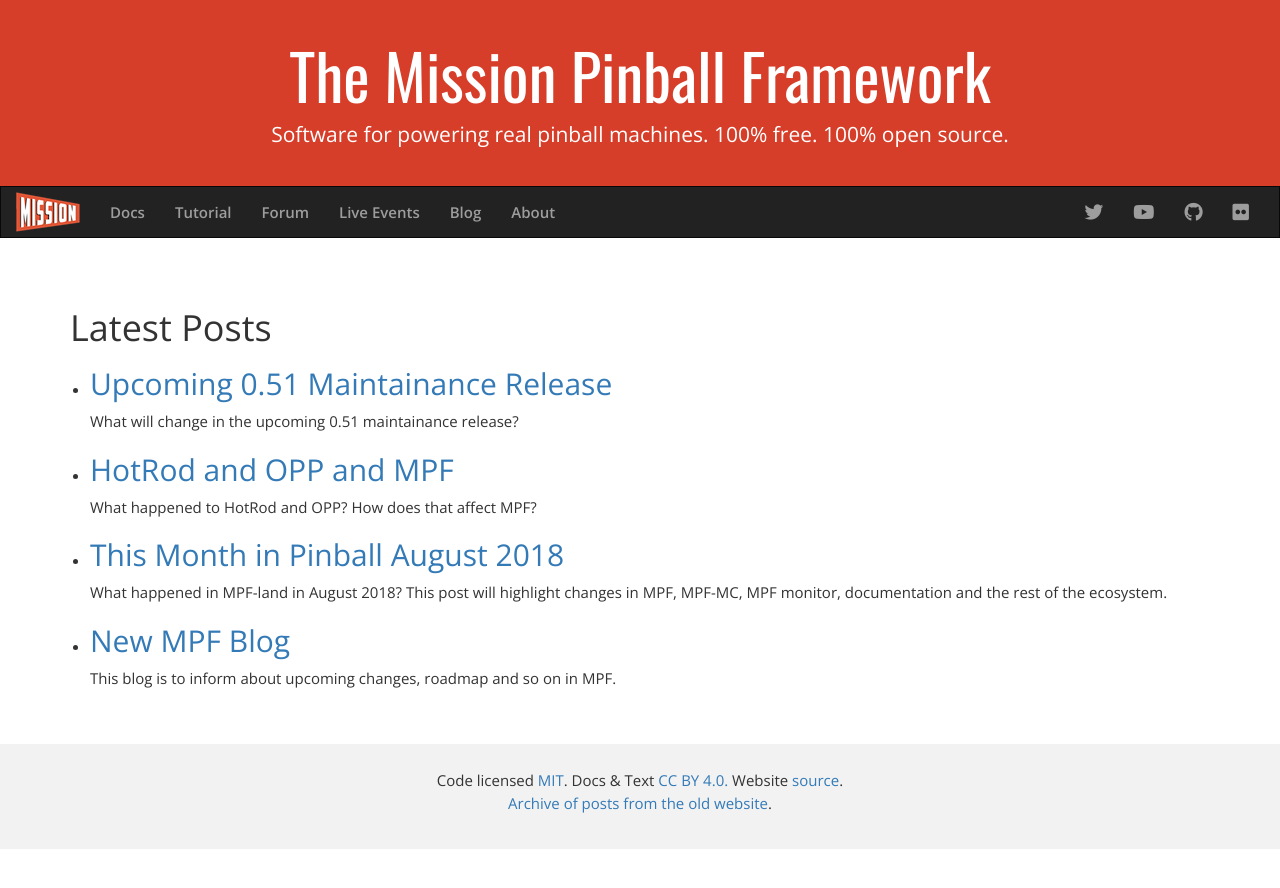
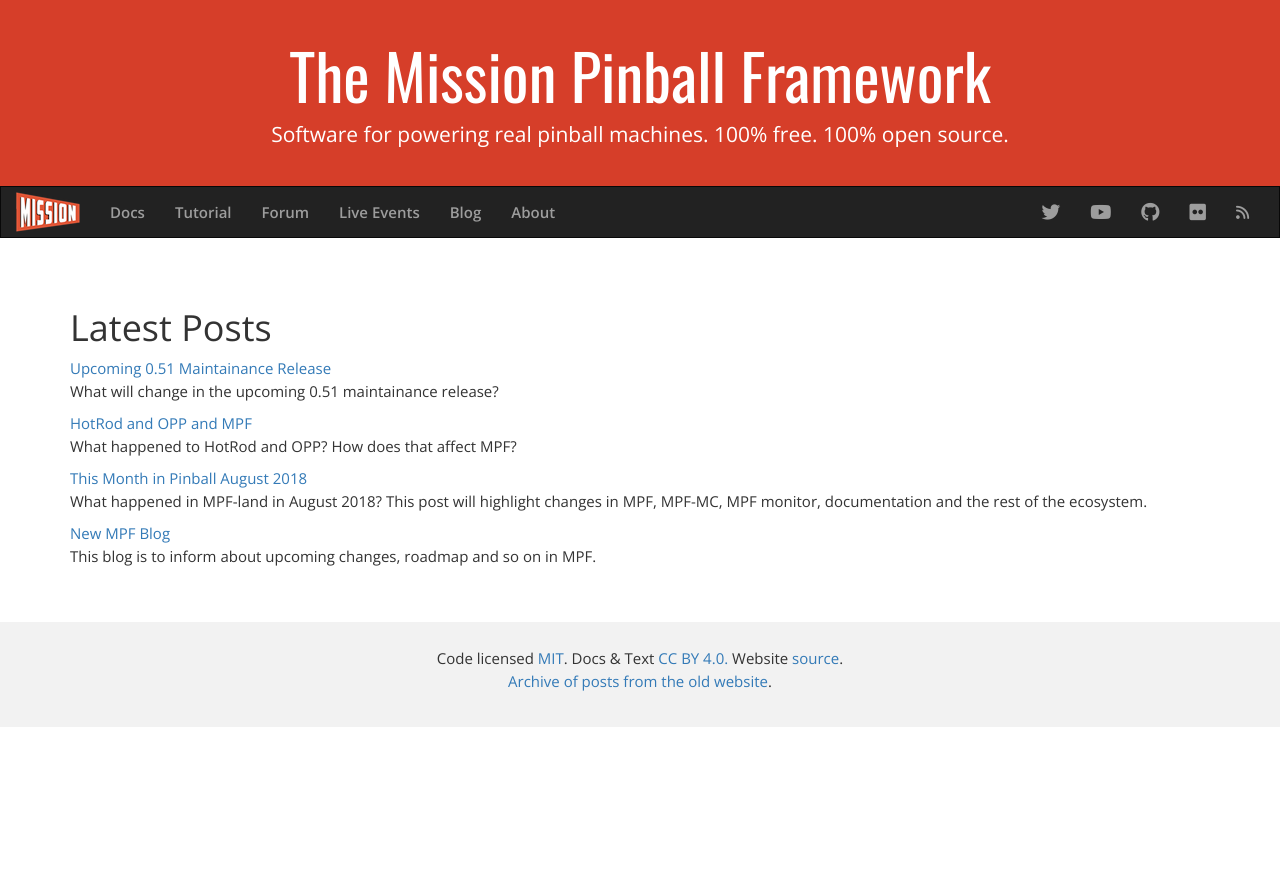
Before and after one commit to missionpinball/missionpinball-website, a Jekyll site: the page built from blog.html, in a window 1280 px wide. Shown: the top 888 px of the page. Built offline with Jekyll 4.4.1, drawn with Linux system fonts in a browser that asks for light colours; nearby versions of some CDN libraries.

Commit message:
add rss feed

```diff
--- a/_config.yml
+++ b/_config.yml
@@ -11,6 +11,9 @@
 
 future: true
 
+plugins:
+  - jekyll-feed
+
 defaults:
   - scope:
       path: ""
--- a/_layouts/default.html
+++ b/_layouts/default.html
@@ -4,6 +4,7 @@
     <title>The Mission Pinball Framework | Open Source Pinball Software | {{ page.title }}</title>
     <meta charset="utf-8">
     <meta content="width=device-width, initial-scale=1" name="viewport">
+    <link href='{{ site.url }}/feed.xml' rel='alternate' type='application/atom+xml'>
     <link href=
     "https://maxcdn.bootstrapcdn.com/bootstrap/3.3.7/css/bootstrap.min.css" rel=
     "stylesheet">
@@ -130,6 +131,11 @@
                         "https://www.flickr.com/groups/missionpinball"><span class=
                         "fa fa-flickr fa-lg"></span></a>
                     </li>
+                    <li>
+                        <a href=
+                        "{{ site.url }}/feed.xml"><span class=
+                        "fa fa-rss"></span></a>
+                    </li>
                 </ul>
             </div>
         </div>
--- a/blog.html
+++ b/blog.html
@@ -5,12 +5,8 @@
 <div class="container">
 <h1>Latest Posts</h1>
 
-<ul>
-  {% for post in site.posts %}
-    <li>
-      <h2><a href="{{ post.url }}">{{ post.title }}</a></h2>
-      <p>{{ post.excerpt }}</p>
-    </li>
-  {% endfor %}
-</ul>
+{% for post in site.posts %}
+    <a href="{{ post.url }}">{{ post.title }}</a> {{ post.excerpt }}
+{% endfor %}
+
 </div>
```
